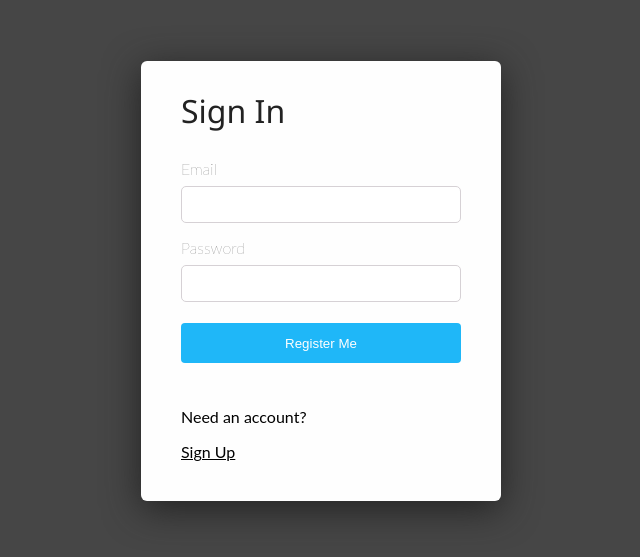
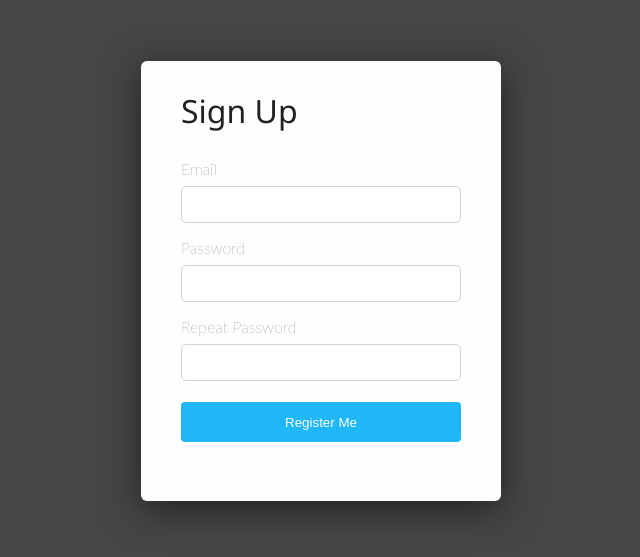
Before and after one commit to iDoc1/Jam-Session, a React (Create React App) app in the folder frontend/: page / in a window 1280 px wide. Shown: the part 119-676 px from the top of the page, without its empty margins (319-959 px from the left). Built offline with nearby package versions, Linux system fonts and the light colour scheme; the HTML template or start-up script is replaced by a standard one.

Commit message:
refactored SignUpForm to use the fetch api instead of axios due to testing issues

```diff
--- a/frontend/src/App.tsx
+++ b/frontend/src/App.tsx
@@ -1,12 +1,12 @@
 import React from 'react';
 import './App.css';
-import SignUp from './components/SignUpForm';
-import SignIn from './components/SignInForm';
+import SignUp from './components/SignUpForm/SignUpForm';
+import SignIn from './components/SignInForm/SignInForm';
 
 function App() {
   return (
-    // <SignUp />
-    <SignIn />
+    <SignUp />
+    // <SignIn />
   );
 }
 
--- /dev/null
+++ b/frontend/src/components/SignUpForm/SignUpForm.css
@@ -0,0 +1,6 @@
+.success-message{
+    color: green;
+    text-align: center;
+    font-size: large;
+    font-weight: bold;
+}
--- a/frontend/src/components/SignUpForm.tsx
+++ b/frontend/src/components/SignUpForm/SignUpForm.tsx
@@ -1,8 +1,9 @@
 import React, { useState } from "react";
-import "./style.css"
-import axios from "axios";
+import "../globalStyle.css"
+import "./SignUpForm.css"
+// import axios from "axios";
 
-const emailRegex = RegExp(/^\s?[A-Z0–9]+[A-Z0–9._+-]{0,}@[A-Z0–9._+-]+\.[A-Z0–9]{2,4}\s?$/i);
+const emailRegex = RegExp(/^\w+([\.-]?\w+)*@\w+([\.-]?\w+)*(\.\w{2,3})+$/);
 
 interface SignUpProps {
     name?: any;
@@ -56,30 +57,36 @@ function SignUp() {
     }
     const handleSubmit = async (event:any) => {
         event.preventDefault();
-        try{
-            const body = {
-                    "email": email,
-                    "password": password,
-                    "re_password": repeatPassword
-                }
+        const body = {
+                "email": email,
+                "password": password,
+                "re_password": repeatPassword
+            }
 
-            const response = await axios.post(
-                'http://localhost:8000/auth/users/',
-                body
-                )
+        const res = await fetch('http://localhost:8000/auth/users/', {
+            method: 'POST',
+            body: JSON.stringify(body),
+            headers: {
+                'Content-type': 'application/json; charset=UTF-8',
+            }
+        })
+        const jsonRes = await res.json()
+        if (res.status >= 200 && res.status <= 299){
+            setSuccess(true)
 
-            setSuccess(true)
-        }
-        catch(err:any){
-            if (err.response.data.email) {
-                // Error string isn't capitalized
-                let string = err.response.data.email[0]
+            setTimeout(() => {
+                setSuccess(false)
+            }, 5000)
+
+        } else {
+            if (jsonRes.email) {
+                let string = jsonRes.email[0]
                 const new_errors = {...errors, 'email': string[0].toUpperCase() + string.slice(1)};
 
                 setErrors(new_errors)
             }
-            if (err.response.data.password) {
-                const new_errors = {...errors, 'password': err.response.data.password[0]};
+            if (jsonRes.password) {
+                const new_errors = {...errors, 'password': jsonRes.password[0]};
 
                 setErrors(new_errors)
             }
--- a/frontend/src/components/style.css
+++ b/frontend/src/components/globalStyle.css
@@ -98,10 +98,3 @@ button:hover {
 .needAccount > span > a {
     color: black;
 }
-
-.success-message{
-    color: green;
-    text-align: center;
-    font-size: large;
-    font-weight: bold;
-}
```
Also changed, not shown: frontend/src/components/SignInForm/SignInForm.tsx (renamed from frontend/src/components/SignInForm.tsx), 2 other files (tests, documents, lock files or other folders).
